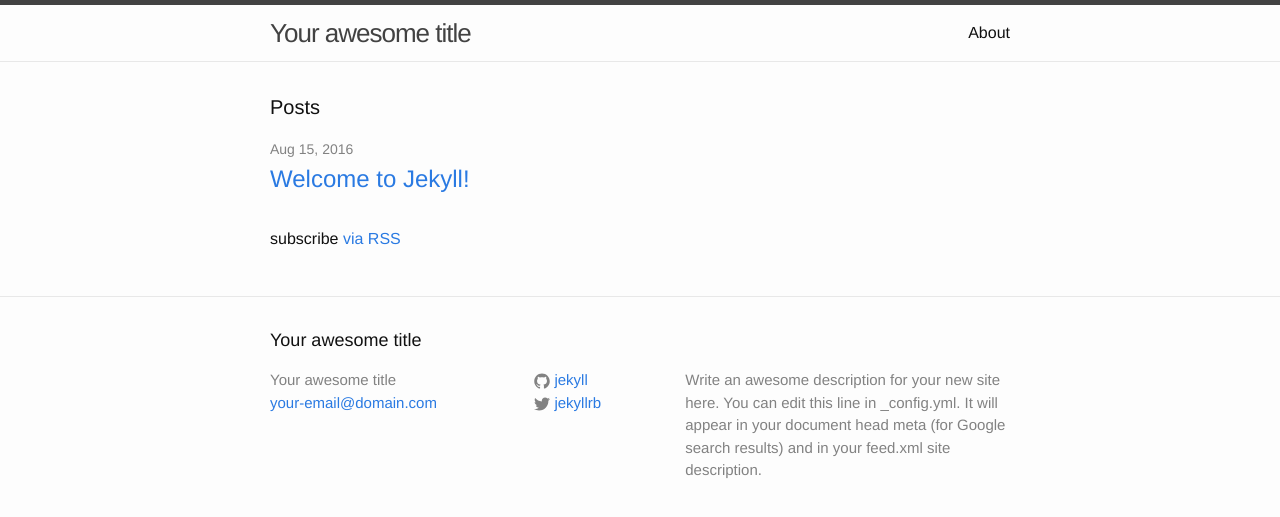
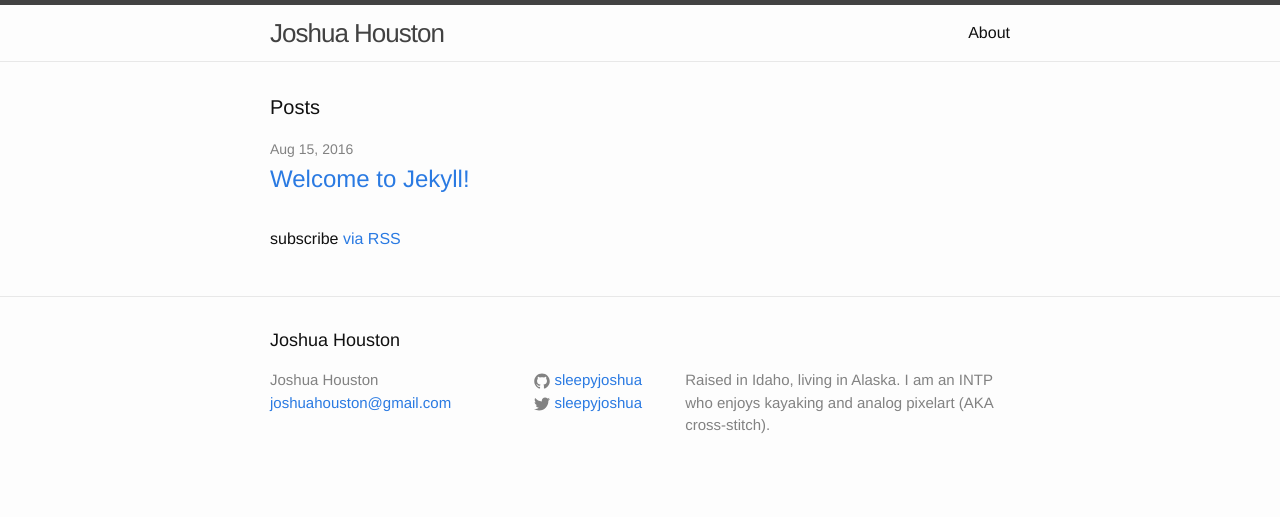
Before and after one commit to sleepyjoshua/sleepyjoshua.github.io, a Jekyll site: the page built from index.html, in a window 1280 px wide. Shown: the top 517 px of the page. Built offline with Jekyll 4.4.1, drawn with Linux system fonts in a browser that asks for light colours.

Commit message:
new website 2016/2017

```diff
--- a/_config.yml
+++ b/_config.yml
@@ -6,16 +6,14 @@
 # 'jekyll serve'. If you change this file, please restart the server process.
 
 # Site settings
-title: Your awesome title
-email: your-email@domain.com
+title: Joshua Houston
+email: joshuahouston@gmail.com
 description: > # this means to ignore newlines until "baseurl:"
-  Write an awesome description for your new site here. You can edit this
-  line in _config.yml. It will appear in your document head meta (for
-  Google search results) and in your feed.xml site description.
+  Raised in Idaho, living in Alaska. I am an INTP who enjoys kayaking and analog pixelart (AKA cross-stitch).
 baseurl: "" # the subpath of your site, e.g. /blog
-url: "http://yourdomain.com" # the base hostname & protocol for your site
-twitter_username: jekyllrb
-github_username:  jekyll
+url: "http://joshuahouston.me" # the base hostname & protocol for your site
+twitter_username: sleepyjoshua
+github_username:  sleepyjoshua
 
 # Build settings
 markdown: kramdown
```
